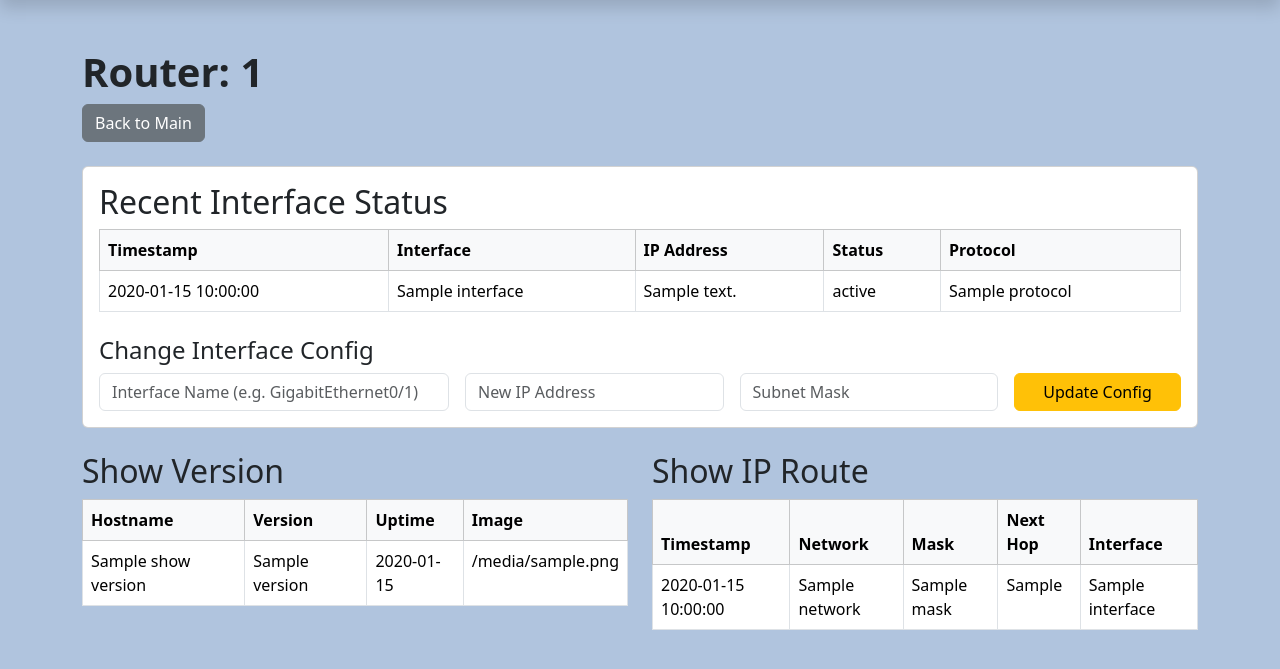
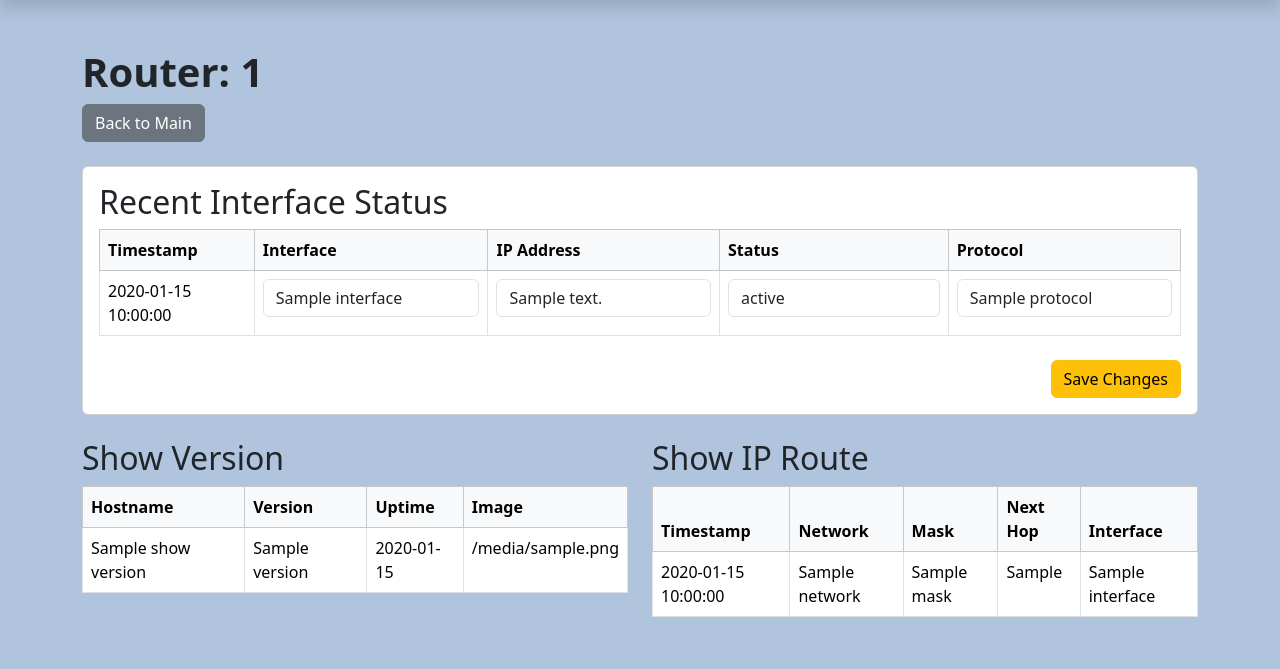
Before and after one commit to Apirak13758/ipa2025-project, a Flask app: page /router/1 in a window 1280 px wide. Shown: the part 56-725 px from the top of the page. Run offline with Flask 3, Linux system fonts and the light colour scheme; a database or web service that is not in the repository returns one stand-in record (values such as "Sample title").

Commit message:
routes show

```diff
--- a/web/app.py
+++ b/web/app.py
@@ -14,6 +14,7 @@ db_name = os.environ.get("DB_NAME")
 client = MongoClient(mongo_uri)
 routerdb = client[db_name]
 routercol = routerdb["routers"]
+status_col = routerdb["interface_status"]
 data = []
 
 
@@ -57,7 +58,6 @@ def delete_comment():
 
 @sample.route("/router/<input_ip>")
 def router_detail(input_ip):
-    status_col = routerdb["interface_status"]
     recent_status = list(
         status_col.find({"router_ip": input_ip}).sort("timestamp", -1).limit(1)
     )
@@ -68,20 +68,85 @@ def router_detail(input_ip):
 # Update config for router
 @sample.route("/update_config/<input_ip>", methods=["POST"])
 def update_config(input_ip):
-    interface_name = request.form.get("interface_name")
-    new_ip_address = request.form.get("new_ip_address")
-    subnet_mask = request.form.get("subnet_mask")
-    ip = request.form.get("ip")
-    # Find router document
-    router = routercol.find_one({"ip": ip})
-    if router:
-        # Build config update
+    ip = input_ip
+
+    # Collect interfaces from the form
+    interfaces = {}
+    for key, value in request.form.items():
+        if key.startswith("interfaces"):
+            parts = key.replace("interfaces[", "").replace("]", "").split("[")
+            idx = parts[0]
+            field = parts[1]
+            if idx not in interfaces:
+                interfaces[idx] = {}
+            interfaces[idx][field] = value.strip()
+
+    router = routercol.find_one({"ip": input_ip})
+    router_status = list(
+        status_col.find({"router_ip": input_ip}).sort("timestamp", -1).limit(1)
+    )
+
+    if not router:
+        return redirect(f"/router/{ip}")
+
+    # Retrieve original status data (so we can compare old vs new)
+    latest_entry = router_status[0].get("data", {}) if router_status else {}
+    old_status_data = latest_entry.get("show ip interface brief", [])
+
+    for idx, iface in interfaces.items():
+        new_raw_ip = iface.get("ip", "")
+        new_status = iface.get("status", "").lower()
+
+        # Convert CIDR to IP + mask
+        ip_only = ""
+        subnet_mask = ""
+        if "/" in new_raw_ip:
+            ip_part, prefix = new_raw_ip.split("/", 1)
+            ip_only = ip_part.strip()
+            prefix = int(prefix.strip())
+            mask_bits = (0xFFFFFFFF << (32 - prefix)) & 0xFFFFFFFF
+            subnet_mask = ".".join([
+                str((mask_bits >> 24) & 0xFF),
+                str((mask_bits >> 16) & 0xFF),
+                str((mask_bits >> 8) & 0xFF),
+                str(mask_bits & 0xFF)
+            ])
+        else:
+            ip_only = new_raw_ip
+
+        # Find the matching old data row
+        old_data = next((o for o in old_status_data
+                         if o.get("INTERFACE") == iface.get("name")), None)
+
+        if old_data:
+            old_ip = old_data.get("IP_ADDRESS", "").strip()
+            old_status = old_data.get("STATUS", "").strip().lower()
+        else:
+            old_ip = ""
+            old_status = ""
+
+        # ✅ Skip if nothing has changed
+        if ip_only == old_ip and new_status == old_status:
+            continue
+
+        # ✅ Translate status
+        if new_status == "up":
+            cli_status = "no shutdown"
+        elif new_status == "down":
+            cli_status = "shutdown"
+        elif new_status == "administratively":
+            cli_status = "shutdown"
+        else:
+            cli_status = new_status
+
         config = {
             "ENABLE_PASS": router.get("enable_pass", ""),
-            "INTERFACE_NAME": interface_name,
-            "NEW_IP_ADDRESS": new_ip_address,
+            "INTERFACE_NAME": iface.get("name"),
+            "NEW_IP_ADDRESS": ip_only,
             "SUBNET_MASK": subnet_mask,
+            "STATUS": cli_status,
         }
+
         new_router = {
             "ip": router["ip"],
             "username": router["username"],
@@ -89,7 +154,9 @@ def update_config(input_ip):
             "command_type": "config",
             "details": config,
         }
+
         routercol.insert_one(new_router)
+
     return redirect(f"/router/{ip}")
 
 
--- a/web/templates/router_detail.html
+++ b/web/templates/router_detail.html
@@ -1,10 +1,12 @@
 <!DOCTYPE html>
 <html>
+
 <head>
     <title>Router Detail</title>
     <link href="https://cdn.jsdelivr.net/npm/bootstrap@5.3.2/dist/css/bootstrap.min.css" rel="stylesheet">
     <link rel="stylesheet" href="/static/style.css" />
 </head>
+
 <body>
     {% include 'navbar.html' %}
     <div class="container mt-5">
@@ -20,6 +22,7 @@
                 <div class="card">
                     <div class="card-body">
                         <h2 class="card-title">Recent Interface Status</h2>
+                        <form method="POST" action="/update_config/{{ ip }}">
                             <table class="table table-bordered table-hover mb-4">
                                 <thead class="table-light">
                                     <tr>
@@ -33,32 +36,61 @@
                                 <tbody>
                                     {% for entry in status %}
                                     {% for iface in entry.data['show ip interface brief'] %}
+                                    {% set iface_name = iface.INTERFACE %}
                                     <tr>
                                         <td>{{ entry.timestamp }}</td>
-                                            <td>{{ iface.INTERFACE }}</td>
-                                            <td>{{ iface.IP_ADDRESS }}</td>
-                                            <td>{{ iface.STATUS }}</td>
-                                            <td>{{ iface.PROTOCOL }}</td>
+
+                                        <!-- Interface name -->
+                                        <td>
+                                            {% if iface_name == "GigabitEthernet0/0" %}
+                                            <input type="text" class="form-control bg-light text-muted border-0"
+                                                value="{{ iface_name }}" readonly style="cursor: not-allowed;">
+                                            {% else %}
+                                            <input type="text" name="interfaces[{{ loop.index0 }}][name]"
+                                                class="form-control" value="{{ iface_name }}">
+                                            {% endif %}
+                                        </td>
+
+                                        <!-- IP Address -->
+                                        <td>
+                                            {% if iface_name == "GigabitEthernet0/0" %}
+                                            <input type="text" class="form-control bg-light text-muted border-0"
+                                                value="{{ iface.IP_ADDRESS }}" readonly style="cursor: not-allowed;">
+                                            {% else %}
+                                            <input type="text" name="interfaces[{{ loop.index0 }}][ip]"
+                                                class="form-control" value="{{ iface.IP_ADDRESS }}">
+                                            {% endif %}
+                                        </td>
+
+                                        <!-- Status -->
+                                        <td>
+                                            {% if iface_name == "GigabitEthernet0/0" %}
+                                            <input type="text" class="form-control bg-light text-muted border-0"
+                                                value="{{ iface.STATUS }}" readonly style="cursor: not-allowed;">
+                                            {% else %}
+                                            <input type="text" name="interfaces[{{ loop.index0 }}][status]"
+                                                class="form-control" value="{{ iface.STATUS }}">
+                                            {% endif %}
+                                        </td>
+
+                                        <!-- Protocol -->
+                                        <td>
+                                            {% if iface_name == "GigabitEthernet0/0" %}
+                                            <input type="text" class="form-control bg-light text-muted border-0"
+                                                value="{{ iface.PROTOCOL }}" readonly style="cursor: not-allowed;">
+                                            {% else %}
+                                            <input type="text" name="interfaces[{{ loop.index0 }}][protocol]"
+                                                class="form-control" value="{{ iface.PROTOCOL }}">
+                                            {% endif %}
+                                        </td>
                                     </tr>
                                     {% endfor %}
                                     {% endfor %}
                                 </tbody>
                             </table>
-                            <!-- Config Update Form integrated below the table -->
-                            <h4 class="mt-4">Change Interface Config</h4>
-                            <form method="POST" action="/update_config/{{ ip }}" class="row g-3">
-                                <input type="hidden" name="ip" value="{{ ip }}">
-                                <div class="col-md-4">
-                                    <input name="interface_name" class="form-control" placeholder="Interface Name (e.g. GigabitEthernet0/1)" required />
-                                </div>
-                                <div class="col-md-3">
-                                    <input name="new_ip_address" class="form-control" placeholder="New IP Address" required />
-                                </div>
-                                <div class="col-md-3">
-                                    <input name="subnet_mask" class="form-control" placeholder="Subnet Mask" required />
-                                </div>
-                                <div class="col-md-2">
-                                    <button type="submit" class="btn btn-warning w-100">Update Config</button>
+
+                            <div class="text-end">
+                                <button type="submit" class="btn btn-warning">Save Changes</button>
                             </div>
                         </form>
                     </div>
@@ -123,4 +155,5 @@
     </div>
     <script src="https://cdn.jsdelivr.net/npm/bootstrap@5.3.2/dist/js/bootstrap.bundle.min.js"></script>
 </body>
+
 </html>
--- a/worker/ssh_handler.py
+++ b/worker/ssh_handler.py
@@ -56,7 +56,7 @@ def ssh_connect_and_run(ip, username, password, command_type, details={}):
             "configure terminal\n",
             f"interface {details.get('INTERFACE_NAME', '')}\n",
             f"ip address {details.get('NEW_IP_ADDRESS', '')} {details.get('SUBNET_MASK', '')}\n",
-            "no shutdown\n",  # Ensures the interface is administratively up
+            f"{details.get('STATUS', 'no shutdown')}\n",  # Ensures the interface is administratively up
             "end\n",
             "write memory\n",  # Saves the running-config to startup-config
         ]
```
Also changed, not shown: 1 other file. Lines whose indentation alone changed are shown as unchanged.
